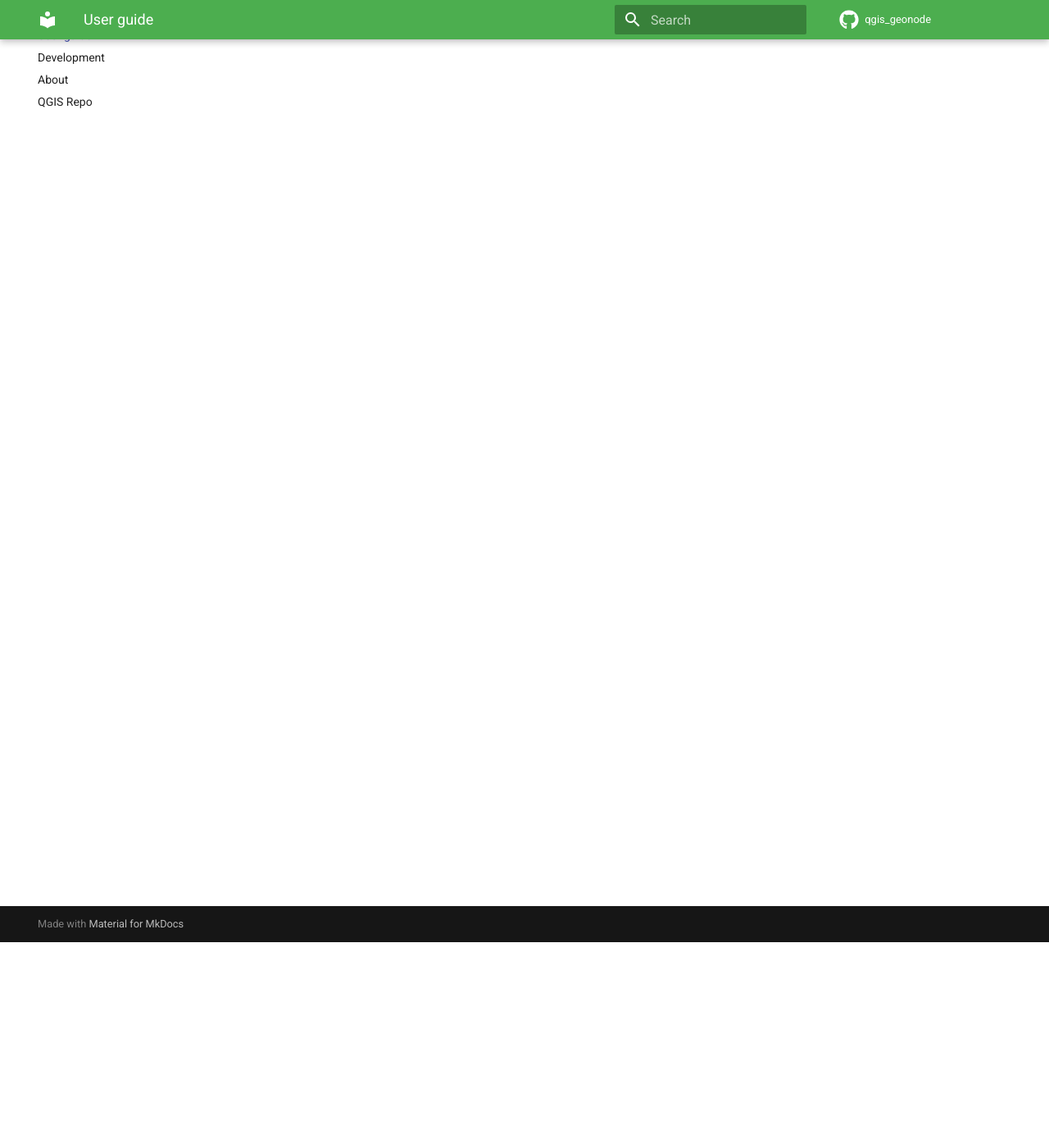
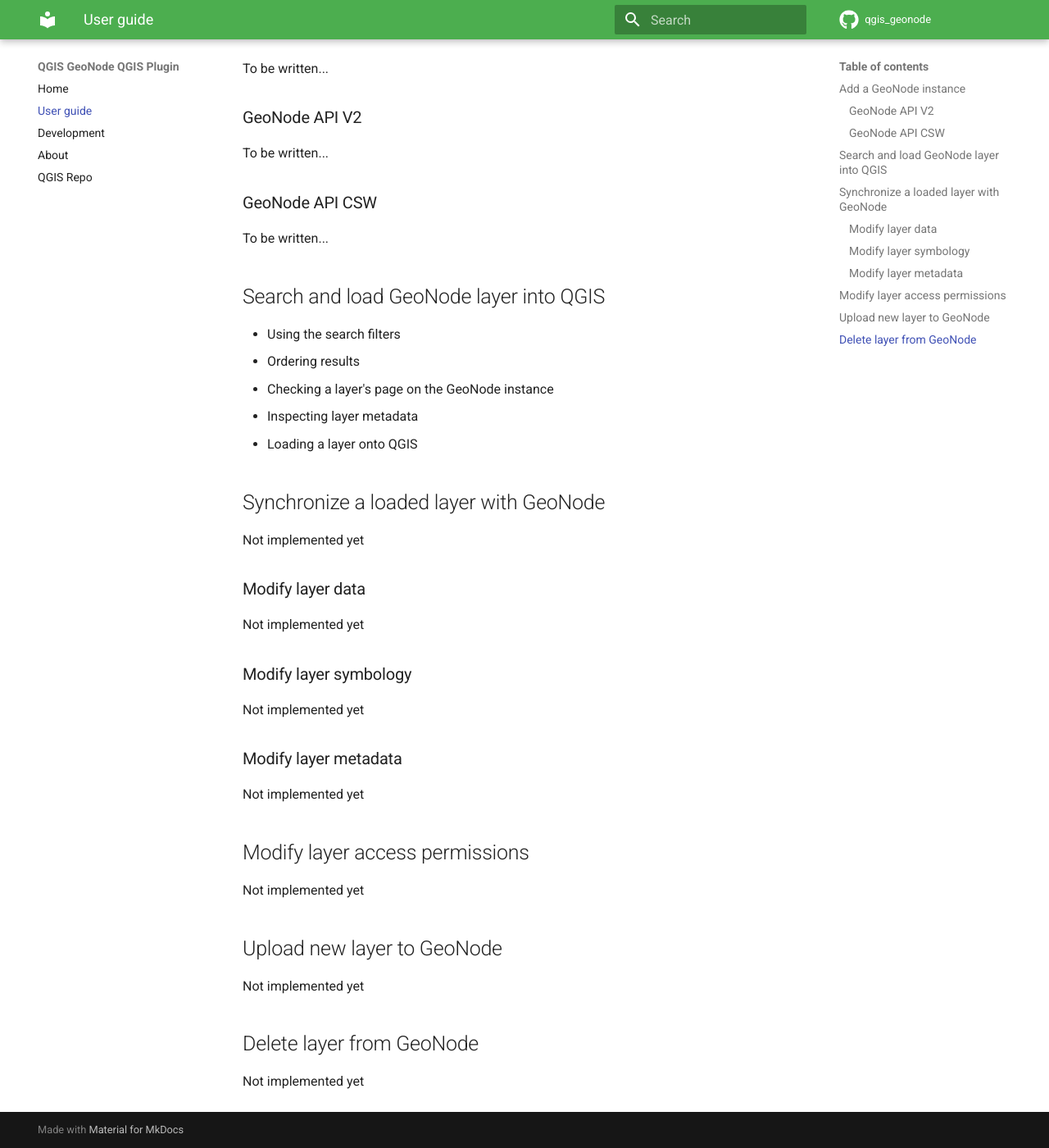
Before and after one commit to GeoNode/QGISGeoNodePlugin, an MkDocs documentation site: the page built from docs/user-guide.md, in a window 1280 px wide and 1400 px high, scrolled down 251 px. Shown: the whole window at 82% size. Built offline with MkDocs 1.6.1 and Material for MkDocs 9.7.7, drawn with Linux system fonts in a browser that asks for light colours; comment, search, counter and statistics services are not loaded.

Commit message:
Add sample image and some stubs for the user guide section of the docs (#121)

```diff
--- a/docs/user-guide.md
+++ b/docs/user-guide.md
@@ -1,3 +1,52 @@
 # User guide
 
 The QGIS GeoNode plugin adds a new data provider to QGIS. This provider is able to interact with GeoNode instances...
+
+
+## Add a GeoNode instance
+To be written...
+
+
+### GeoNode API V2
+To be written...
+
+
+### GeoNode API CSW
+To be written...
+
+
+## Search and load GeoNode layer into QGIS
+
+- Using the search filters
+- Ordering results
+- Checking a layer's page on the GeoNode instance
+- Inspecting layer metadata
+- Loading a layer onto QGIS
+
+
+## Synchronize a loaded layer with GeoNode
+Not implemented yet
+
+
+### Modify layer data
+Not implemented yet
+
+
+### Modify layer symbology
+Not implemented yet
+
+
+### Modify layer metadata
+Not implemented yet
+
+
+## Modify layer access permissions
+Not implemented yet
+
+
+## Upload new layer to GeoNode
+Not implemented yet
+
+
+## Delete layer from GeoNode
+Not implemented yet
```
Also changed, not shown: docs/index.md (+1 -1 lines), docs/images/qgis-geonode-inspirational1.png (added).
